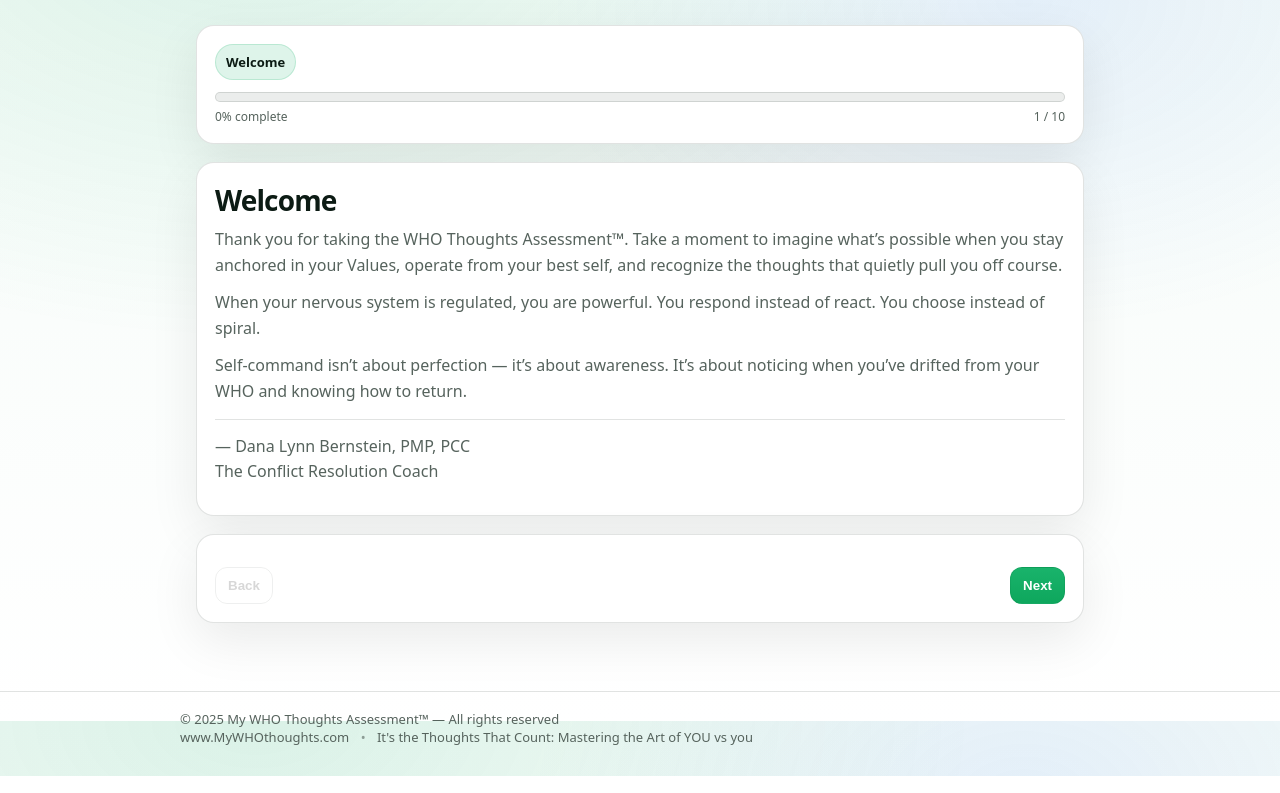
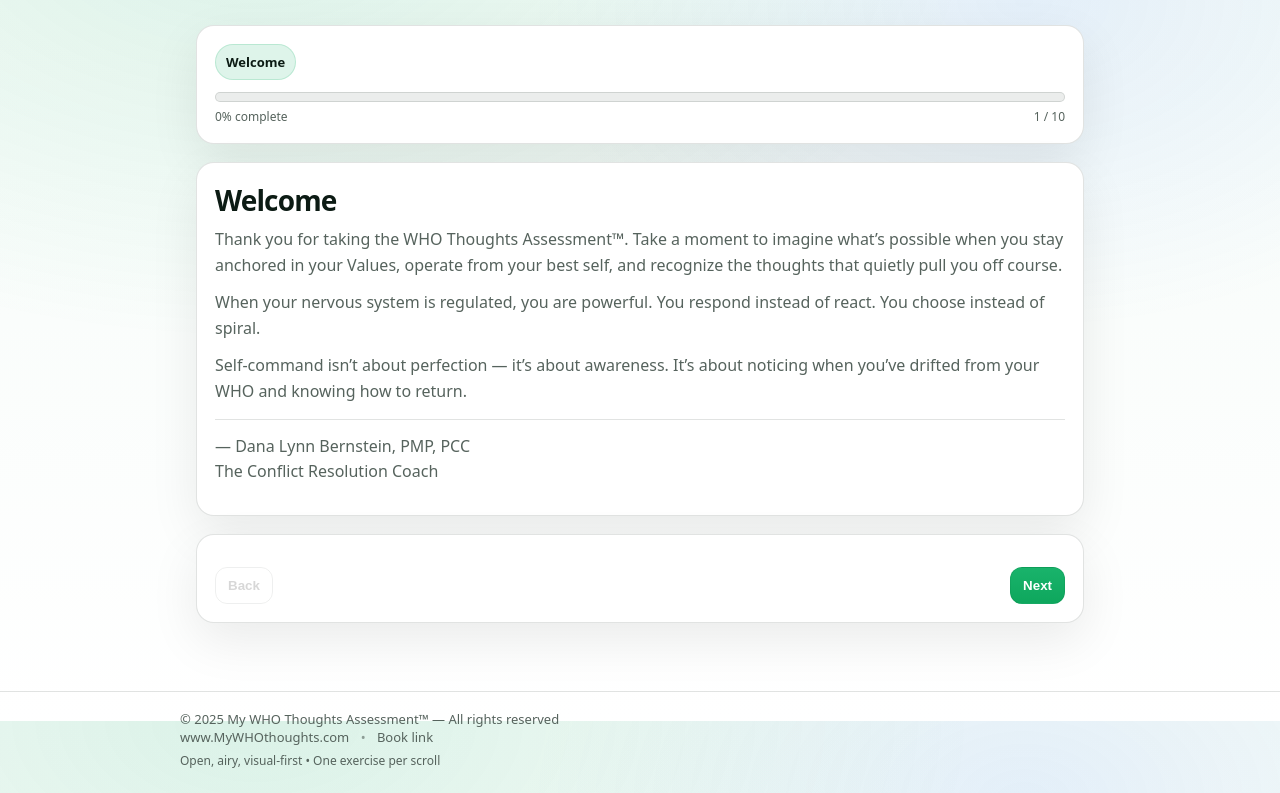
Before and after one commit to DanaBernsteinConflictCoach/the-who-assessment-official-, a plain HTML site: page index.html in a window 1280 px wide. Shown: the part 79-872 px from the top of the page. Drawn offline with Linux system fonts and the light colour scheme.

Commit message:
Update index.html

```diff
--- a/index.html
+++ b/index.html
@@ -30,9 +30,10 @@
       <div class="footer__line">
         <a href="https://www.MyWHOthoughts.com" target="_blank" rel="noreferrer">www.MyWHOthoughts.com</a>
         <span class="dot">•</span>
-        <a href="https://bit.ly/3PxJ3MD" target="_blank" rel="noreferrer">It's the Thoughts That Count: Mastering the Art of YOU vs you</a>
+        <a href="https://bit.ly/3PxJ3MD" target="_blank" rel="noreferrer">Book link</a>
       </div>
       <div class="footer__line footer__note">
+        Open, airy, visual-first • One exercise per scroll
       </div>
     </div>
   </footer>
```
